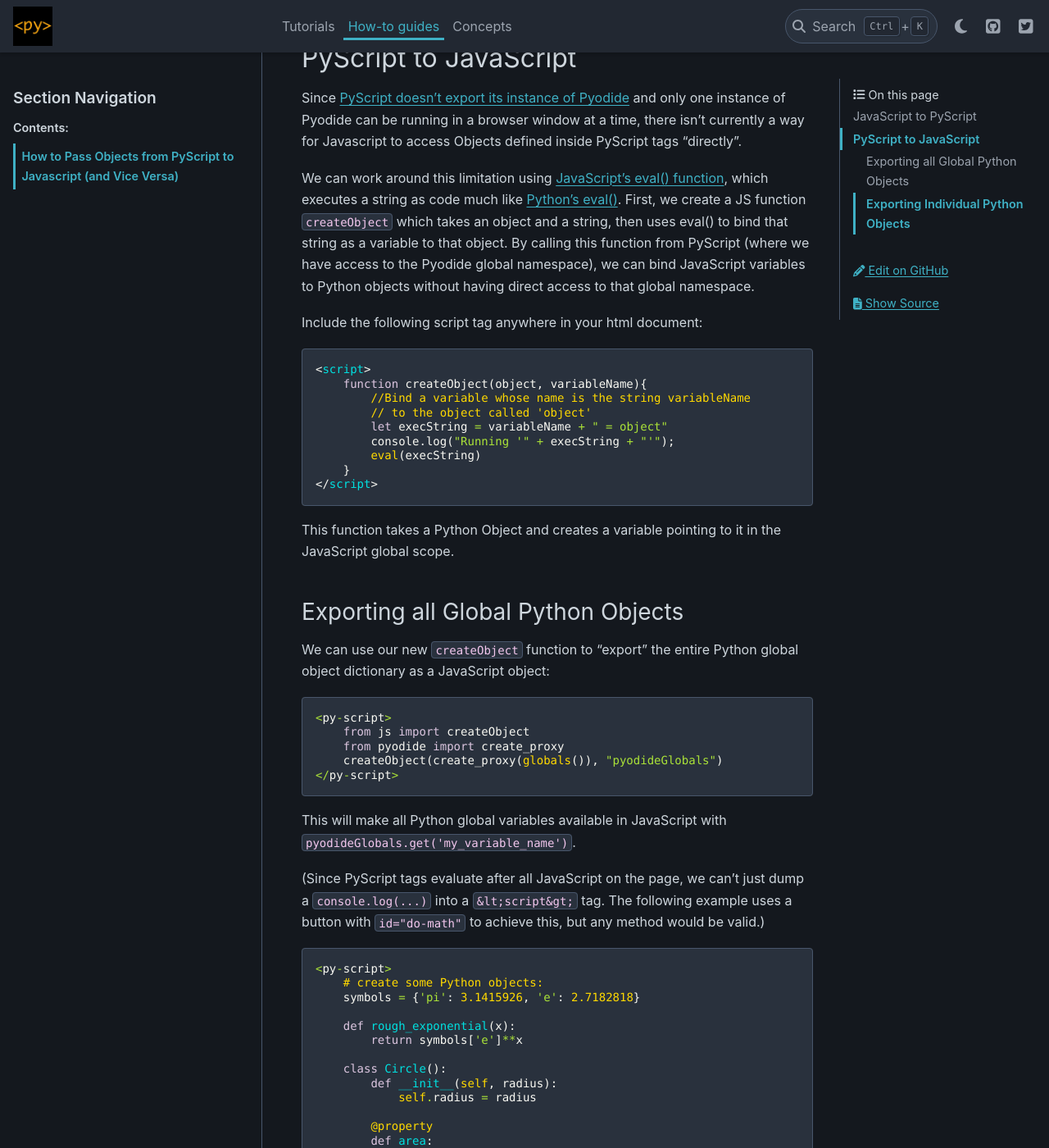
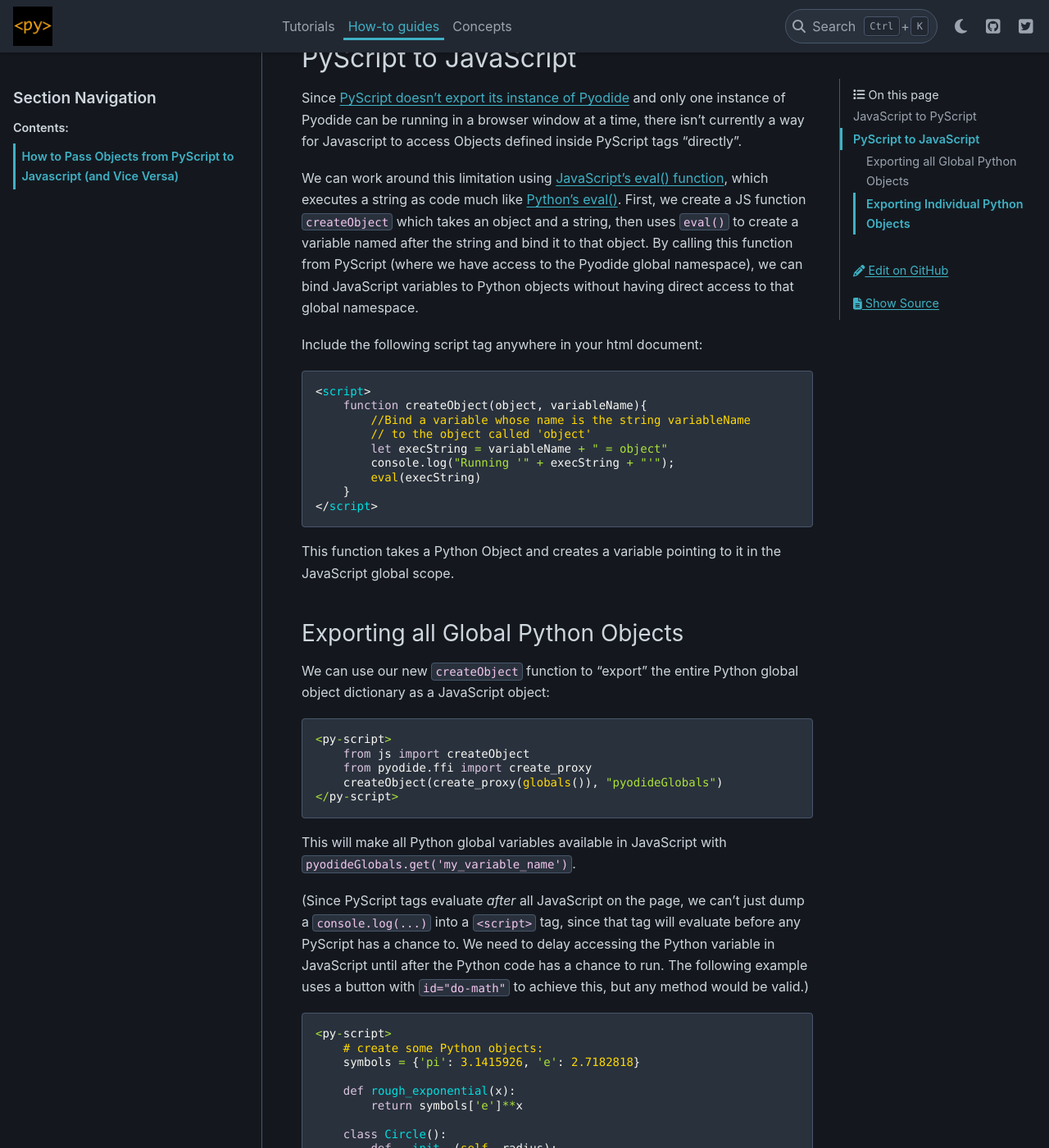
Before and after one commit to pyscript/pyscript, a Sphinx documentation site: the page built from docs/howtos/passing-objects.md, in a window 1280 px wide and 1400 px high, scrolled down 1215 px. Shown: the whole window at 82% size. Built offline with Sphinx 7.4.7 and the PyData theme 0.15.4, drawn with Linux system fonts in a browser that asks for light colours; pages that are not in the unit, such as notebooks, are missing from menus; some of the changed text lies outside the part shown.

Commit message:
Copyedit, update examples to Pyodide 21

````diff
--- a/docs/howtos/passing-objects.md
+++ b/docs/howtos/passing-objects.md
@@ -39,7 +38,7 @@
 
 Since [PyScript doesn't export its instance of Pyodide](https://github.com/pyscript/pyscript/issues/494) and only one instance of Pyodide can be running in a browser window at a time, there isn't currently a way for Javascript to access Objects defined inside PyScript tags "directly".
 
-We can work around this limitation using [JavaScript's eval() function](https://developer.mozilla.org/en-US/docs/Web/JavaScript/Reference/Global_Objects/eval), which executes a string as code much like [Python's eval()](https://docs.python.org/3/library/functions.html#eval). First, we create a JS function `createObject` which takes an object and a string, then uses eval() to bind that string as a variable to that object. By calling this function from PyScript (where we have access to the Pyodide global namespace), we can bind JavaScript variables to Python objects without having direct access to that global namespace.
+We can work around this limitation using [JavaScript's eval() function](https://developer.mozilla.org/en-US/docs/Web/JavaScript/Reference/Global_Objects/eval), which executes a string as code much like [Python's eval()](https://docs.python.org/3/library/functions.html#eval). First, we create a JS function `createObject` which takes an object and a string, then uses `eval()` to create a variable named after the string and bind it to that object. By calling this function from PyScript (where we have access to the Pyodide global namespace), we can bind JavaScript variables to Python objects without having direct access to that global namespace.
 
 Include the following script tag anywhere in your html document:
 
@@ -64,13 +63,13 @@
 ```python
 <py-script>
     from js import createObject
-    from pyodide import create_proxy
+    from pyodide.ffi import create_proxy
     createObject(create_proxy(globals()), "pyodideGlobals")
 </py-script>
 ```
 This will make all Python global variables available in JavaScript with `pyodideGlobals.get('my_variable_name')`.
 
-(Since PyScript tags evaluate after all JavaScript on the page, we can't just dump a `console.log(...)` into a `&lt;script&gt;` tag. The following example uses a button with `id="do-math"` to achieve this, but any method would be valid.)
+(Since PyScript tags evaluate _after_ all JavaScript on the page, we can't just dump a `console.log(...)` into a `<script>` tag, since that tag will evaluate before any PyScript has a chance to. We need to delay accessing the Python variable in JavaScript until after the Python code has a chance to run. The following example uses a button with `id="do-math"` to achieve this, but any method would be valid.)
 
 ```python
 <py-script>
@@ -105,14 +104,14 @@
 
 ### Exporting Individual Python Objects
 
-We can also  individual Python objects to the JavaScript global scope if we wish.
+We can also export individual Python objects to the JavaScript global scope if we wish.
 
 (As above, the following example uses a button to delay the execution of the `<script>` until after the PyScript has run.)
 
 ```python
 <py-script>
     import js
-    from pyodide import create_proxy
+    from pyodide.ffi import create_proxy
 
     # Create 3 python objects
     language = "Python 3"
````
Also changed, not shown: other parts of docs/howtos/passing-objects.md (+3 -4 lines), docs/index.md (+1 -1 lines).
